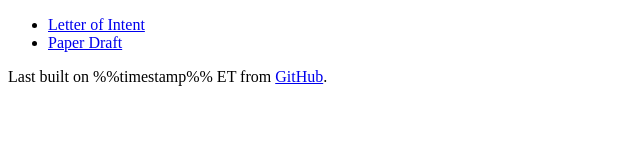
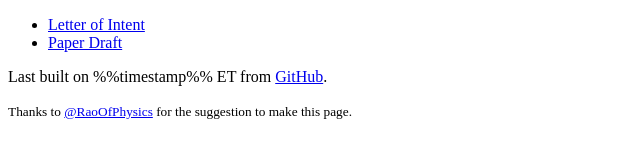
Before and after one commit to kratsg/snowmass2021-loi-commf, a plain HTML site: page site/index.html in a window 1280 px wide. Shown: the whole page, without its empty margins (0-640 px from the left). Drawn offline with Linux system fonts and the light colour scheme.

Commit message:
fix suggestion

```diff
--- a/site/index.html
+++ b/site/index.html
@@ -7,5 +7,6 @@
       <li><a href="artifact/main.pdf">Paper Draft</a></li>
     </ul>
     <p>Last built on %%timestamp%% ET from <a href="https://github.com/kratsg/snowmass2021-loi-commf">GitHub</a>.</p>
+    <p><small>Thanks to <a href="https://github.com/RaoOfPhysics">@RaoOfPhysics</a> for the suggestion to make this page.</small></p>
   </body>
 </html>
```
